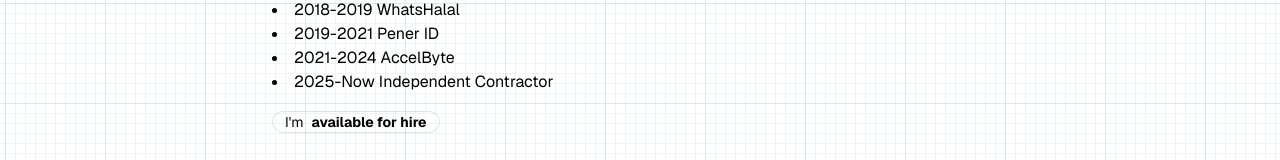
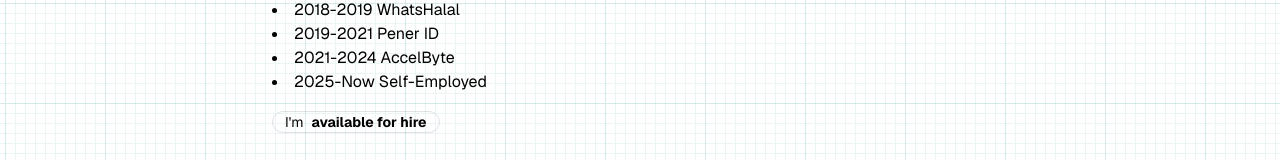
Before and after one commit to pirey/pirey.github.io, a Next.js app: page /about in a window 1280 px wide. Shown: the part 602-762 px from the top of the page. Built offline with nearby package versions, Linux system fonts and the light colour scheme; no server answers.

Commit message:
feat: update work

```diff
--- a/src/pages/about.tsx
+++ b/src/pages/about.tsx
@@ -154,7 +154,7 @@
                   <li>2018-2019 WhatsHalal</li>
                   <li>2019-2021 Pener ID</li>
                   <li>2021-2024 AccelByte</li>
-                  <li>2025-Now Independent Contractor</li>
+                  <li>2025-Now Self-Employed</li>
                 </ul>
 
                 <div className="pt-4">
```
